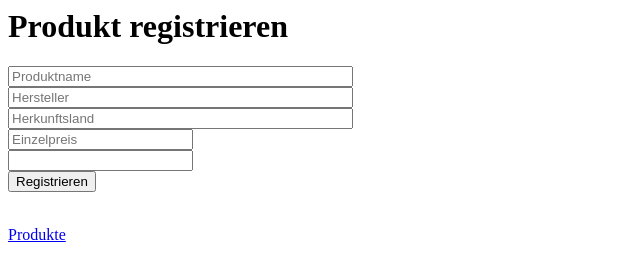
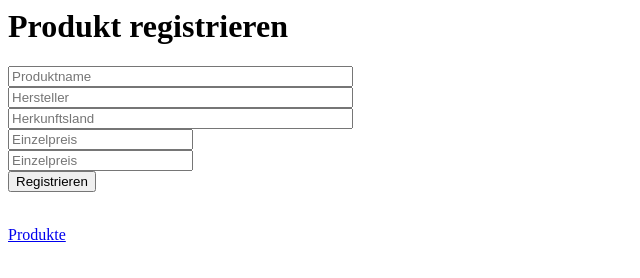
Before and after one commit to Galinero/WBA2SS15HuhnHuberHaarmann, a website: page Shop1/produktregistrierung.ejs in a window 1280 px wide. Shown: the full height of the page, 0-640 px from the left. Drawn offline with nearby package versions, Linux system fonts and the light colour scheme; files that its build step writes are made by us from their sources.

Commit message:
Minor error fixed

```diff
--- a/Shop1/produktregistrierung.ejs
+++ b/Shop1/produktregistrierung.ejs
@@ -55,7 +55,8 @@
 			<input type="text" id="hersteller" size="40" placeholder="Hersteller" required><br>
 			<input type="text" id="herkunft" size="40" placeholder="Herkunftsland" required><br>
 			<input type="number" id="preis" size="8" step="0.01" min="0.01" placeholder="Einzelpreis" required><br>
-			<input type="number" name=vorrat id="vorrat" value="Anzahl auf Lager" required><br>
+			<input type="number" id="vorrat" size="8" step="1" placeholder="Einzelpreis" required><br>
+
 
 			<input type="submit" id="sub" value="Registrieren" onClick="feuer();return false;"><br><br>
 		</form>
```
